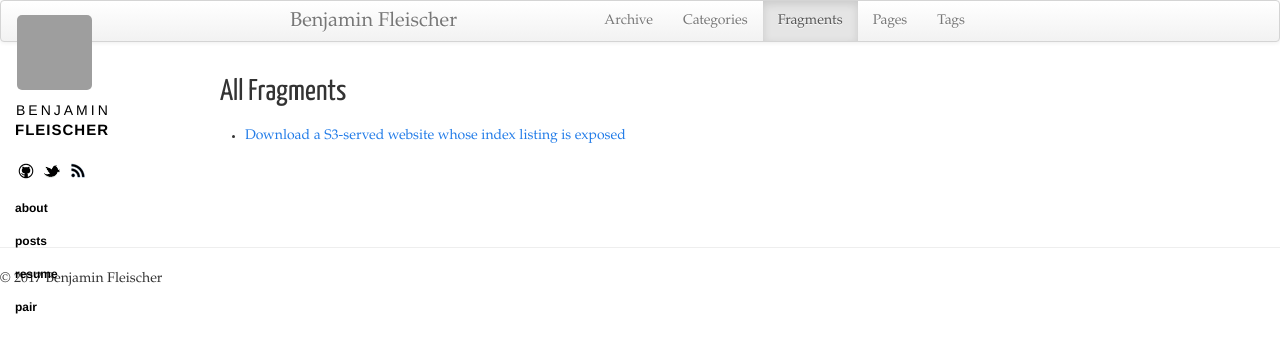
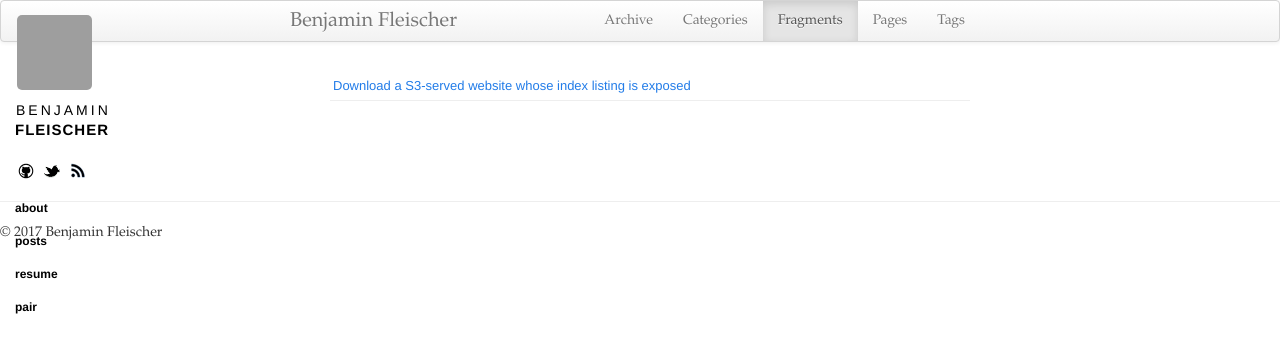
Before and after one commit to bf4/bf4.github.com, a Jekyll site: the page built from fragments.md, in a window 1280 px wide. Shown: the top 353 px of the page. Built offline with Jekyll 4.4.1, drawn with Linux system fonts in a browser that asks for light colours; our own code applies the rules of GitHub Pages for plain Markdown files; grey boxes are pictures that could not be loaded.

Commit message:
Refactor fragments page

```diff
--- a/fragments.md
+++ b/fragments.md
@@ -5,9 +5,14 @@
 ---
 {% include JB/setup %}
 
-<h2>All Fragments</h2>
-
-<ul>
-{% assign pages_list = site.fragments %}
-{% include JB/pages_list %}
-</ul>
+<section class="content">
+  <ul class="listing">
+    {% for item in site.fragments %}
+      {% if item.title != null %}
+        <li>
+          <a href="{{ BASE_PATH }}{{ item.url }}">{{ item.title }}</a>
+        </li>
+      {% endif %}
+    {% endfor %}
+  </ul>
+</section>
```
